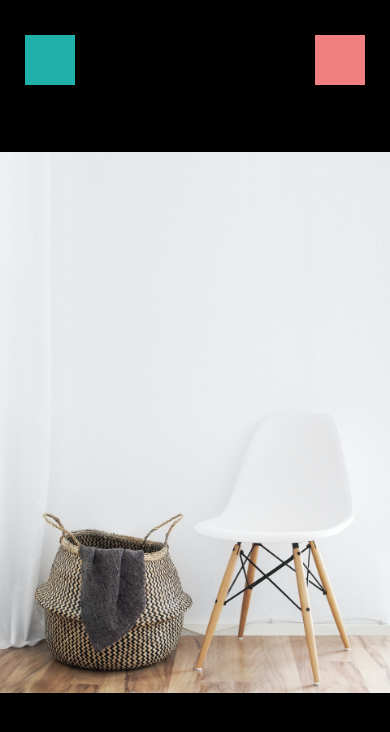
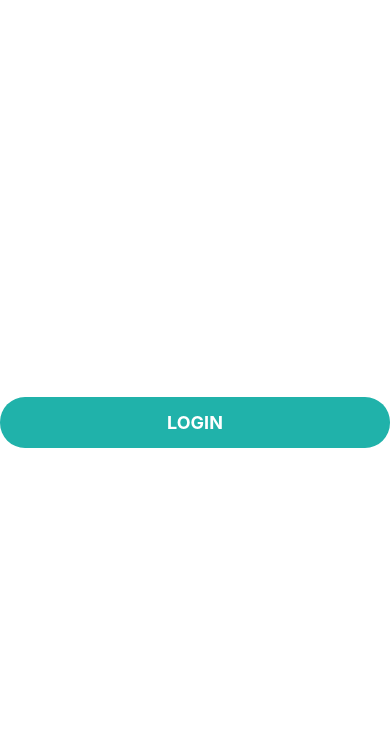
Before and after one commit to MussinaKama/sellit, a React Native app: screen / in a window 390 px wide. Shown: the top 732 px of the page. Built offline with nearby package versions, Linux system fonts and the light colour scheme.

Commit message:
add button component

```diff
--- a/App.js
+++ b/App.js
@@ -3,10 +3,13 @@
 import {StyleSheet, Text, View} from 'react-native';
 import WelcomeScreen from './app/screens/WelcomeScreen';
 import ViewImageScreen from './app/screens/ViewImageScreen';
+import AppButton from "./app/components/AppButton";
 
 export default function App() {
 
   return (
-    <ViewImageScreen/>
+    <View style={{flex: 1, justifyContent:"center", alignItems:"center"}}>
+      <AppButton title="Login" onPress={() => console.log("tapped")}/>
+    </View>
   );
 }
--- /dev/null
+++ b/app/components/AppButton.js
@@ -0,0 +1,31 @@
+import React from 'react'
+import { StyleSheet, Text, View, TouchableOpacity } from 'react-native'
+import colors from '../config/colors';
+
+function AppButton({title, onPress}) {
+    return (
+        <TouchableOpacity  style={styles.loginButton} onPress={onPress}>
+        <Text style={styles.text}>{title}</Text>
+        </TouchableOpacity>
+    )
+}
+
+const styles = StyleSheet.create({
+    loginButton: {
+        width: "100%",
+        borderRadius: 25,
+        backgroundColor: colors.primary,
+        justifyContent: "center",
+        alignItems: "center",
+        padding: 15,
+    },
+    text: {
+        color: colors.white,
+        fontSize: 18,
+        textTransform: "uppercase",
+        fontWeight: "bold"
+
+    },
+})
+
+export default AppButton;
--- a/app/config/colors.js
+++ b/app/config/colors.js
@@ -1,5 +1,6 @@
 export default {
     primary: "#20B2AA",
     secondary: "#F08080",
-    black: "#000"
+    black: "#000",
+    white: "#fff",
 }
```
